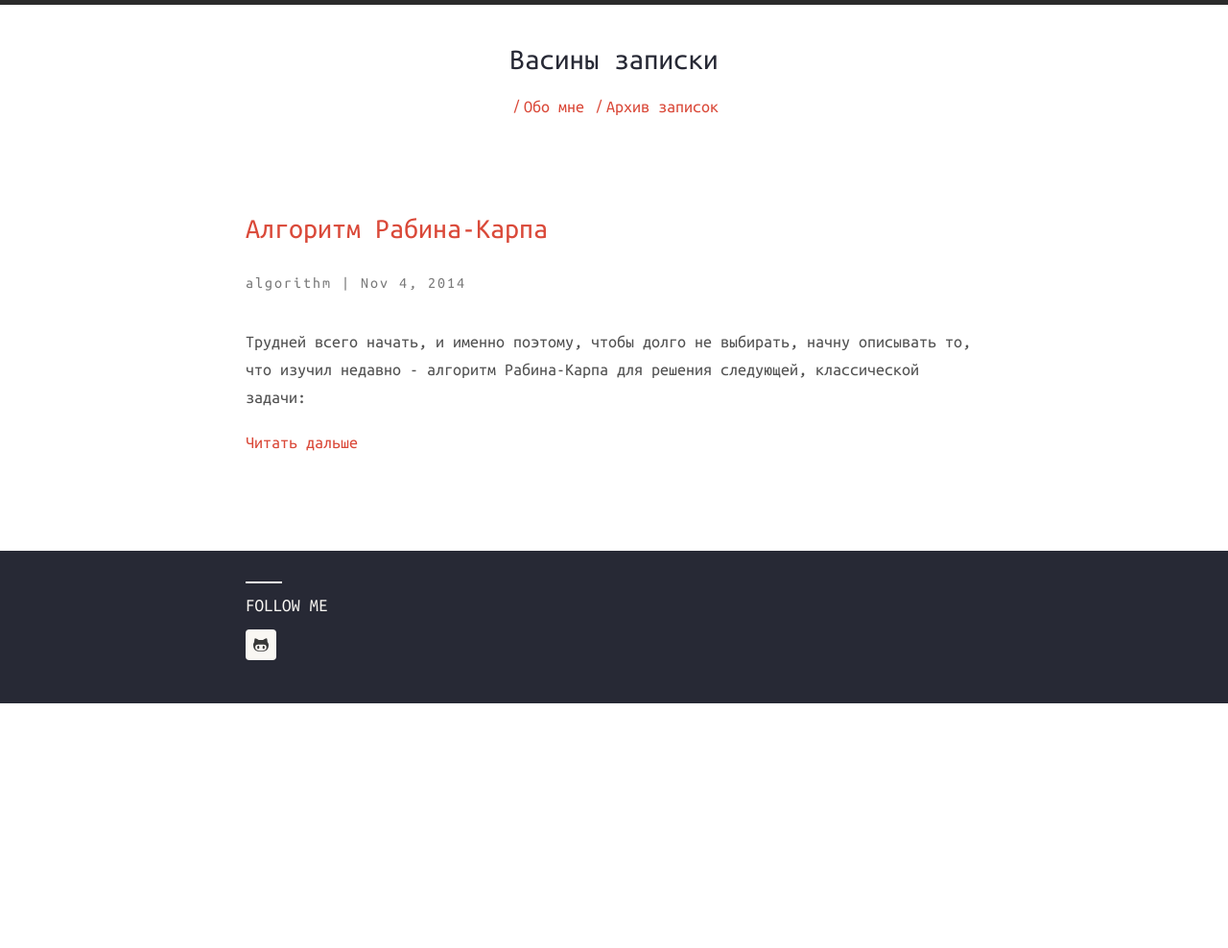
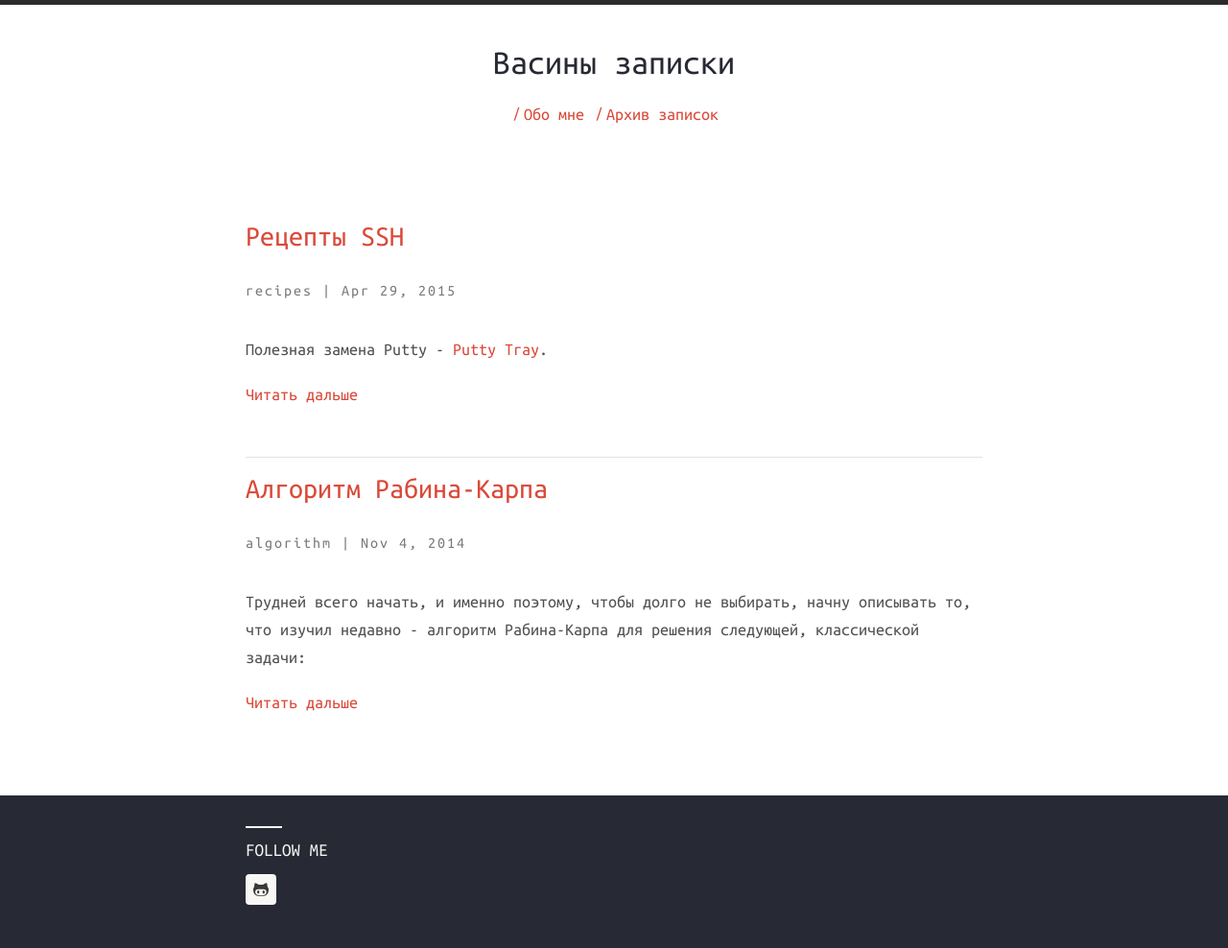
Before and after one commit to VasilyFomin/devfom.github.io, a Jekyll site: the page built from index.html, in a window 1280 px wide. Shown: the whole page at 96% size. Built offline with Jekyll 4.4.1, drawn with Linux system fonts in a browser that asks for light colours; nearby versions of some CDN libraries; before the commit the page ends 900 px from its top, so only the background shows below that; some of the changed lines change nothing that is shown.

Commit message:
added ssh recipes

```diff
--- a/_config.yml
+++ b/_config.yml
@@ -15,9 +15,9 @@ disqus_short_name: devfom
 
 # Harmony theme configuration. Please change accordingly.
 harmony:
-  name:
+  name: Васины записки
   # Little description about your site
-  description: Васины записки
+  description:
   # 'meta_description:' Write an awesome description for your new site here.
   # It will appear in your document head meta (for Google search results) and
   # in your feed.xml site description.
--- /dev/null
+++ b/_posts/2015-04-29-ssh-recipes.md
@@ -0,0 +1,21 @@
+---
+layout:		post
+comments:	true
+title:		Рецепты SSH
+date:		2015-04-29
+categories:
+- recipes
+---
+
+Полезная замена Putty - [Putty Tray](https://puttytray.goeswhere.com/).
+
+Генерируем новый ключ, и заливаем на таргет(ответ на вопрс - "Как передавать пароль в ssh?"):
+{% highlight bash %}
+ssh-keygen -t rsa
+ssh-copy-id username@host
+{% endhighlight %}
+
+Рекурсивно копируем папку на локальный таргет(используется шифрование `arcfour` для ускорения процесса, когда сохраннность данных не является не важна), если на последней отсутствует [rsync](http://en.wikipedia.org/wiki/Rsync):
+{% highlight bash %}
+scp -r -o Ciphers=arcfour src_folder username@host:dest_folder
+{% endhighlight %}
```
